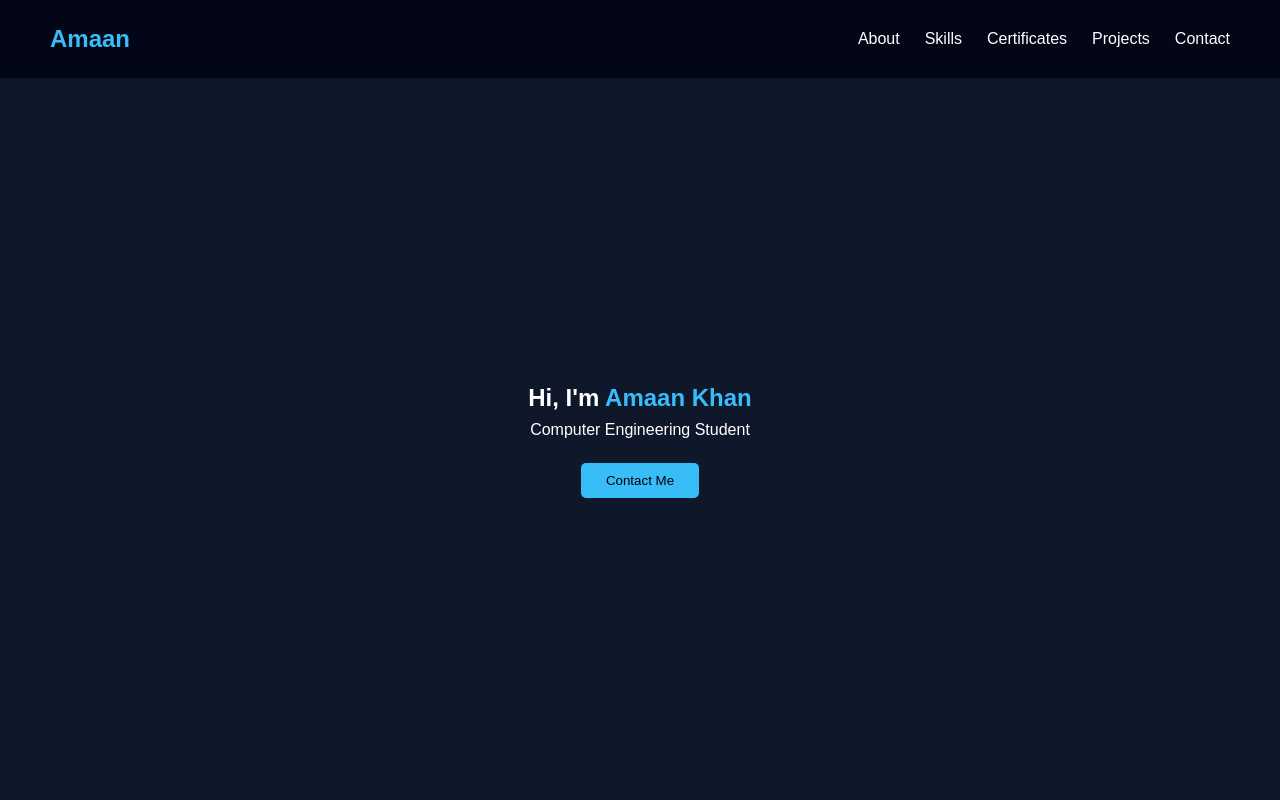
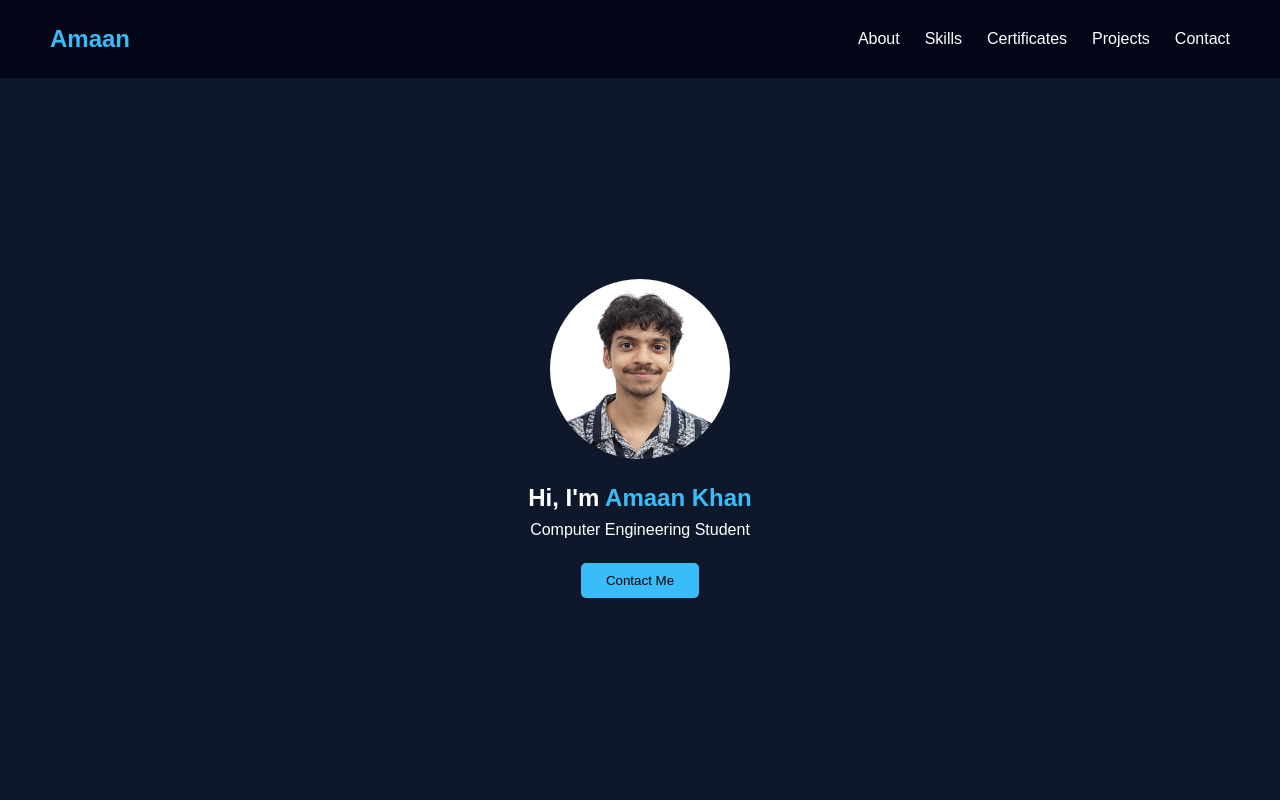
Before and after one commit to AmaaanKhan/portfolio, a plain HTML site: page index.html in a window 1280 px wide. Shown: the top 800 px of the page. Drawn offline with Linux system fonts and the light colour scheme.

Commit message:
formatted image

```diff
--- a/index.html
+++ b/index.html
@@ -22,6 +22,7 @@
 
   <!-- Hero -->
   <section class="hero">
+    <img src="assets/myimage.png" alt="My Image" class="profile-img">
     <h1>Hi, I'm <span>Amaan Khan</span></h1>
     <p>Computer Engineering Student</p>
     <button onclick="scrollToContact()">Contact Me</button>
--- a/style.css
+++ b/style.css
@@ -131,3 +131,14 @@ footer {
     padding: 50px 20px;
   }
 }
+
+.profile-img {
+  width: 180px;
+  height: 180px;
+  border-radius: 50%;
+  object-fit: cover;
+  object-position: top;
+  /* prevents cutting head */
+  display: block;
+  margin: 0 auto 20px auto;
+}
```
Also changed, not shown: assets/myimage.png (added).
